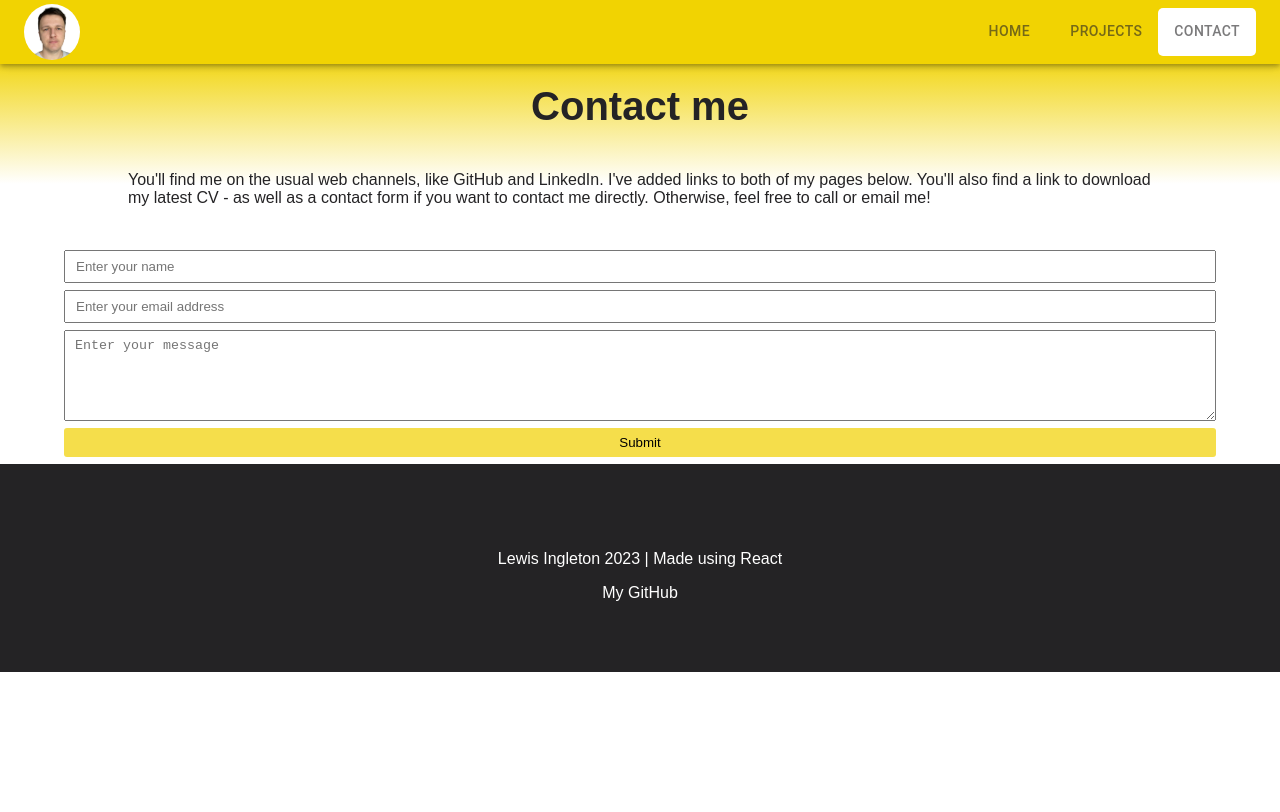
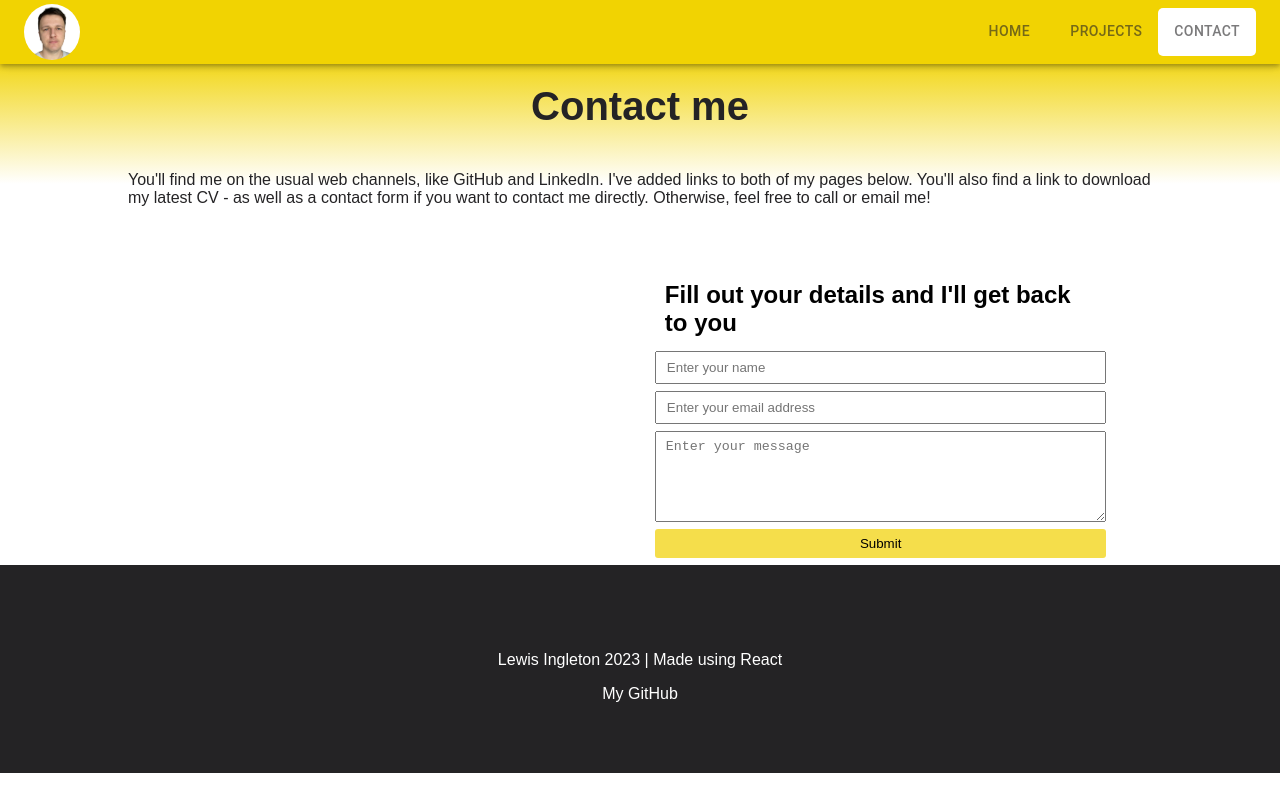
Before and after one commit to lewis-ingleton/portfolio-created-with-react, a React (Create React App) app in the folder li-portfolio-app/: page /contact in a window 1280 px wide. Shown: the top 812 px of the page. Built offline with nearby package versions, Linux system fonts and the light colour scheme.

Commit message:
adding 2 colmn section

```diff
--- a/li-portfolio-app/src/components/contact-form/ContactForm.js
+++ b/li-portfolio-app/src/components/contact-form/ContactForm.js
@@ -8,13 +8,12 @@ function ContactForm() {
     return(
         <>
         <form>
+            <h3>Fill out your details and I'll get back to you</h3>
             <input type="text" placeholder="Enter your name" />
             <input type="text" placeholder="Enter your email address" />
             <textarea placeholder="Enter your message" cols="30" rows="5" />
             <button>Submit</button>
         </form>
-
-
         </>
     )
 }
--- /dev/null
+++ b/li-portfolio-app/src/components/section-2-column/Section2Column.css
@@ -0,0 +1,12 @@
+.twoColumn {
+    display: flex;
+    flex-direction: row;
+    width: 80%;
+    margin: auto;
+    max-width: 1300px;
+
+}
+
+.col {
+    width: 49%;
+}
--- /dev/null
+++ b/li-portfolio-app/src/components/section-2-column/Section2Column.js
@@ -0,0 +1,22 @@
+import React from "react";
+
+import './Section2Column.css'
+
+import ContactForm from "../contact-form/ContactForm";
+
+function TwoColumn() {
+
+
+    return (
+        <>
+        <div className="twoColumn">
+            <div className="col"></div>
+            <div className="col"><ContactForm /></div>
+
+        </div>
+        </>
+    )
+
+}
+
+export default TwoColumn;
--- a/li-portfolio-app/src/pages/Contact.js
+++ b/li-portfolio-app/src/pages/Contact.js
@@ -9,16 +9,20 @@ import React from "react";
 // Components
 import SmallHeader from "../components/small-header/SmallHeader";
 import ContactForm from "../components/contact-form/ContactForm";
-
+import Section2Columns from "../components/section-2-column/Section2Column"
 
 
 function Contact() {
     const title = 'Contact me'
     const subTitle = `You'll find me on the usual web channels, like GitHub and LinkedIn. I've added links to both of my pages below. You'll also find a link to download my latest CV - as well as a contact form if you want to contact me directly. Otherwise, feel free to call or email me!`
+
+
     return (
         <>
         <SmallHeader title={title} subTitle={subTitle}/>
-        <ContactForm></ContactForm>
+        <Section2Columns>
+
+        </Section2Columns>
         </>
 
     )
```
